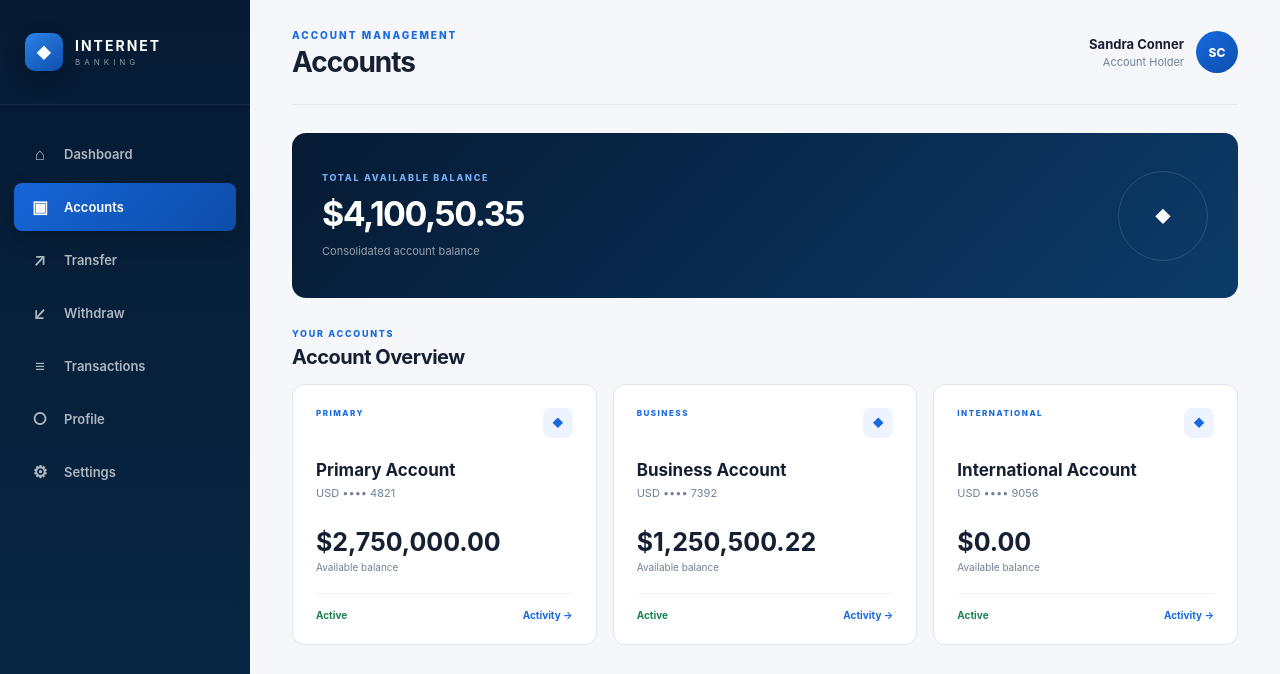
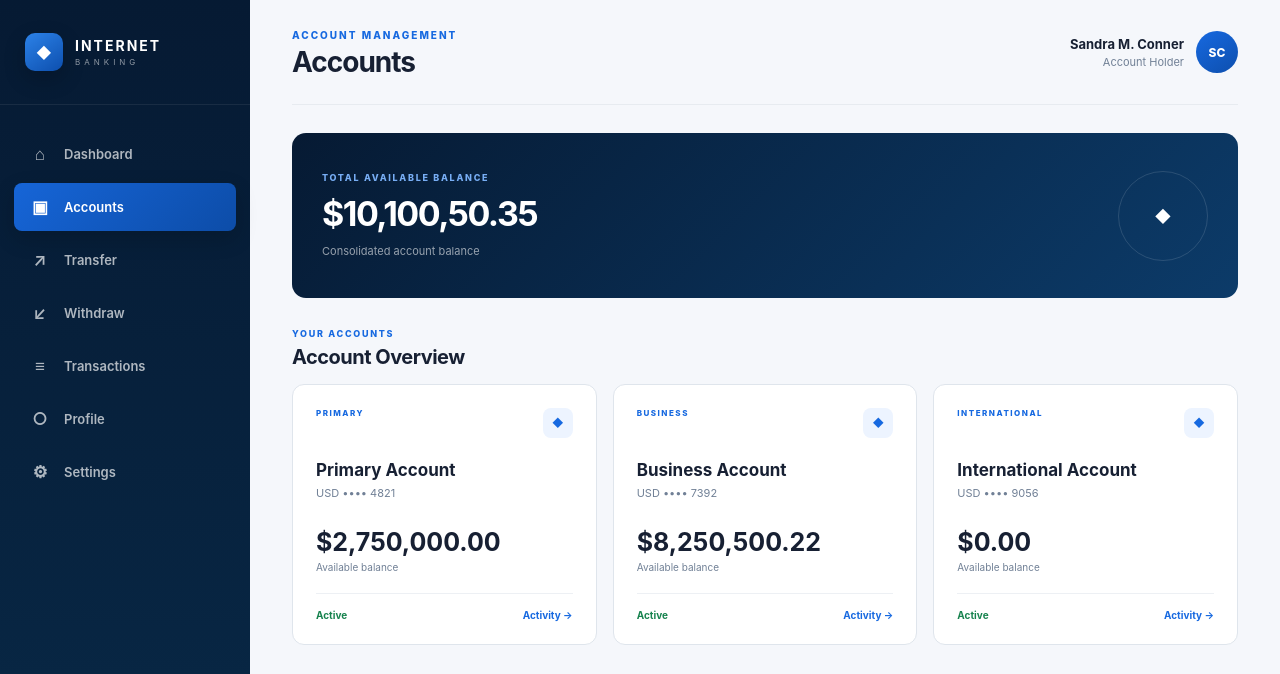
Before and after one commit to ZaynAshad/internet_banking, a plain HTML site: page accounts.html in a window 1280 px wide. Shown: the top 674 px of the page. Drawn offline with Linux system fonts and the light colour scheme.

Commit message:
change 2

```diff
--- a/accounts.html
+++ b/accounts.html
@@ -167,7 +167,7 @@
                 <div>
 
                     <strong>
-                        Sandra Conner
+                        Sandra M. Conner
                     </strong>
 
                     <small>
@@ -201,7 +201,7 @@
                 </p>
 
                 <h2>
-                    $4,100,50.35
+                    $10,100,50.35
                 </h2>
 
                 <span>
@@ -332,7 +332,7 @@
 
 
                     <div class="account-balance">
-                        $1,250,500.22
+                        $8,250,500.22
                     </div>
 
 
```
